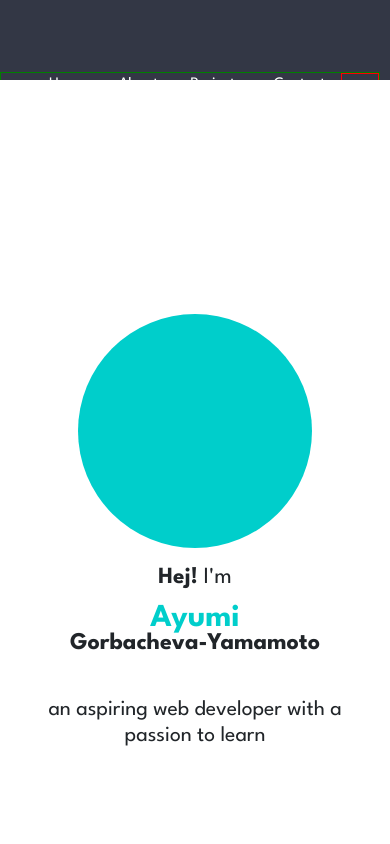
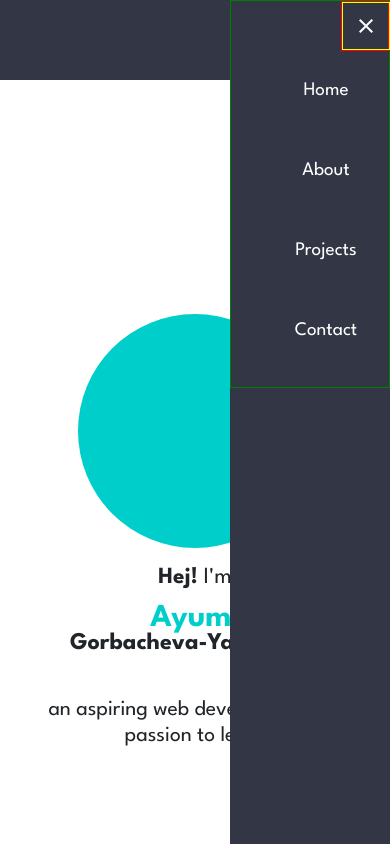
Before and after one commit to agorbacheva-y/agorbacheva-portfolio, a React (Create React App) app: page / in a window 390 px wide. Both pictures are taken after a click on the button 338 px from the left and 37 px from the top of the page. Shown: the top 844 px of the page. Built offline with nearby package versions, Linux system fonts and the light colour scheme.

Commit message:
style mobile navbar

```diff
--- a/src/components/Navbar.js
+++ b/src/components/Navbar.js
@@ -26,9 +26,18 @@ const Navbar = () => {
         </button>
       </div>
 
+
+          { showNavbar && (
+            <div className='navbar__overlay'>
+              <div className='navbar__content'>
+
+                <div className='navbar__close'>
+                  <button className={`navbar__icon ${showNavbar ? "active" : "hidden"}`} >
+                    <CloseIcon onClick={handleClose} />
+                  </button>
+                </div>
+
                 <div className="navbar__elements">
-          { showNavbar && (
-            <>
                   <ul>
                     <li>
                       <NavLink className="navbar__link" to="/">Home</NavLink>
@@ -43,15 +52,12 @@ const Navbar = () => {
                       <NavLink className="navbar__link" to="/contact">Contact</NavLink>
                     </li>
                   </ul>
+                </div>
 
-              <div className='navbar__close'>
-                <button className={`navbar__icon ${showNavbar ? "active" : "hidden"}`} >
-                  <CloseIcon onClick={handleClose} />
-                </button>
               </div>
-            </>
+            </div>
           )}
-        </div>
+
 
     </nav>
   );
--- a/src/styles/index.scss
+++ b/src/styles/index.scss
@@ -61,8 +61,6 @@
   position: relative;
   background-color: v.$main-txt-color;
   overflow: hidden;
-
-
 }
 
 .navbar__menu {
@@ -78,29 +76,50 @@
   cursor: pointer;
   border: none;
   background-color: transparent;
+  border: 1px solid yellow;
+  width: 3rem;
+  height: 3rem;
 }
 
 .navbar__icon.hidden {
   display: none;
 }
 
+.navbar__overlay {
+  position: fixed;
+  display: block;
+  overflow: hidden;
+  width: 10rem;
+  height: 100%;
+  top: 0;
+  right: 0;
+  bottom: 0;
+  background-color: v.$main-txt-color;
+  z-index: 999;
+}
+
+.navbar__content {
+  display: flex;
+  flex-direction: column;
+  border: 1px solid green;
+}
+
+.navbar__close {
+  border: 1px solid red;
+  width: 3rem;
+  margin-left: auto;
+}
+
 .navbar__elements {
-  display: inline-flex;
-  border: 1px solid green;
-
-  .navbar__close {
-    right: 0;
-    border: 1px solid red;
-  }
+  font-size: 1.2rem;
+  line-height: 5rem;
 
   ul {
     list-style-type: none;
-    display: flex;
   }
 
   li {
     text-align: center;
-    display: inline-flex;
     padding: 0 1rem;
   }
 
```
Also changed, not shown: 2 other files (tests, documents, lock files or other folders). Lines whose indentation alone changed are shown as unchanged.
